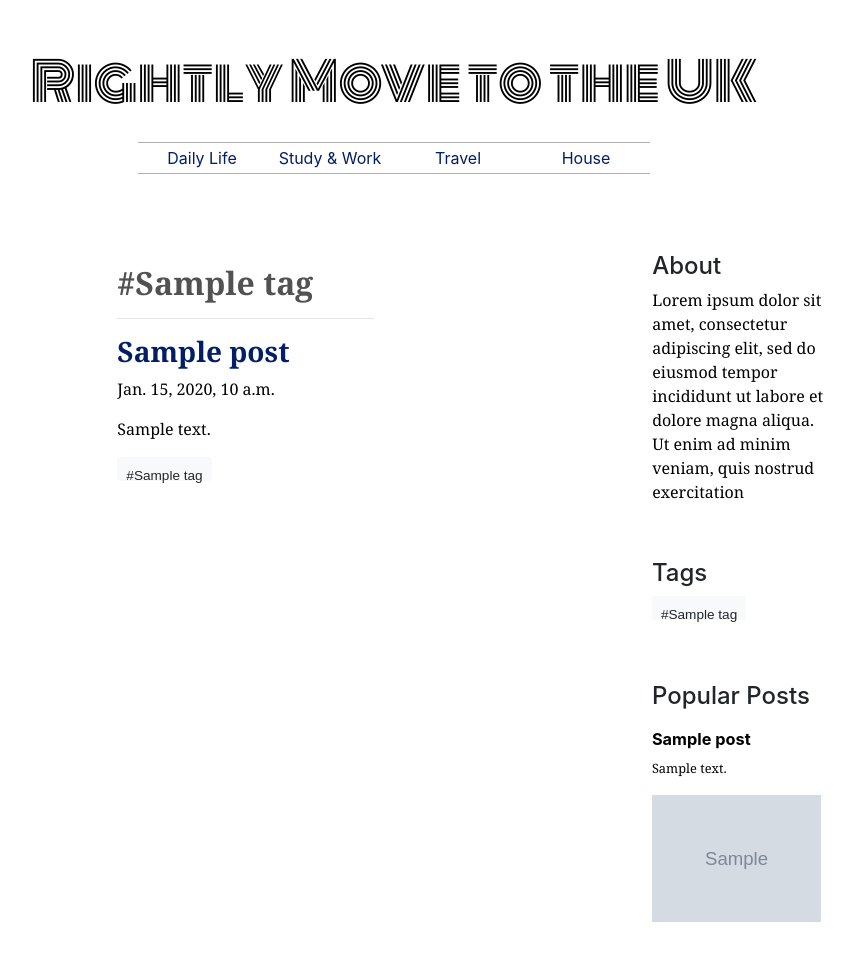
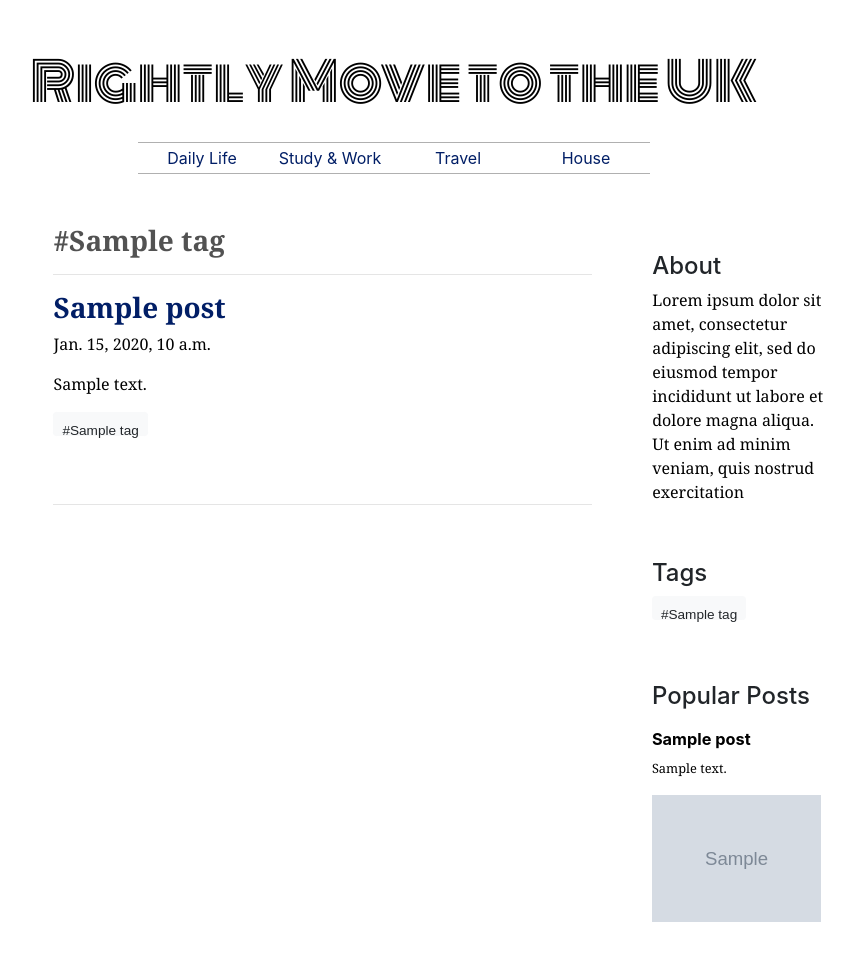
Before and after one commit to maktoob/Rightly_move, a Django app: template website/templates/website/post_tag.html in a window 1280 px wide. Shown: the part 56-1021 px from the top of the page, without its empty margins (246-1100 px from the left). Run offline with Django 3.2, Linux system fonts and the light colour scheme; the template is opened without the code that fills it: most values are stand-ins (such as "Sample title", 1, 10 or a date in 2020); grey boxes marked "Sample" are stand-in pictures; some libraries are stand-ins or nearby versions; some web fonts are replaced.

Commit message:
Update tag view page layout

```diff
--- a/website/templates/website/post_tag.html
+++ b/website/templates/website/post_tag.html
@@ -1,10 +1,10 @@
 {% extends 'website/base.html' %}
 {% block content %}
 <div class="content-fluid">
-    <div class="row" style="padding-top: 50px">
-        <div class="col-lg-3" style="padding-left: 50px; padding-right: 50px"></div>
-        <div class="col-lg-6" style="padding-top: 40px; padding-left: 150px; padding-right: 20px; padding-bottom: 20px">
-            <h2 class="tag-title">#{{ tag }}</h2>
+    <div class="row post-wrapper">
+        <div class="col-lg-4"></div>
+        <div class="col-lg-8">
+            <h3 class="tag-title">#{{ tag }}</h3>
             <hr>
             {% for post in posts %}
             <h3><a href="{% url 'post_detail' post.pk %}">{{ post.title }}</a></h3>
@@ -13,7 +13,7 @@
             {% for tag in post.tags.all %}
             <a href="{% url 'post_tag' tag.slug %}" class="tag-button btn btn-sm mb-1">#{{ tag }}</a>
             {% endfor %}
-            <br><br><br>
+            <br><br><br><hr>
             {% endfor %}
         </div>
     </div>
```
